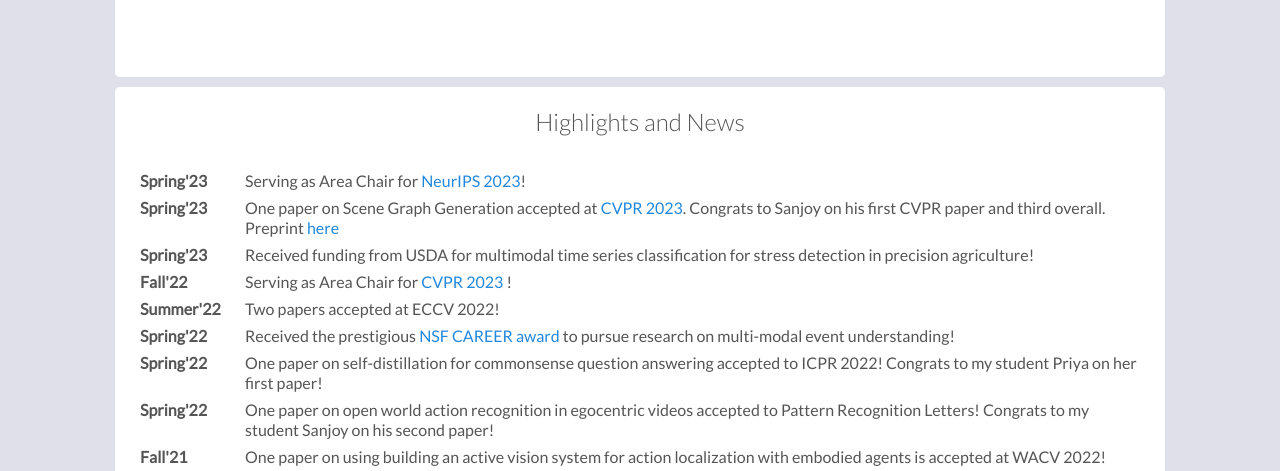
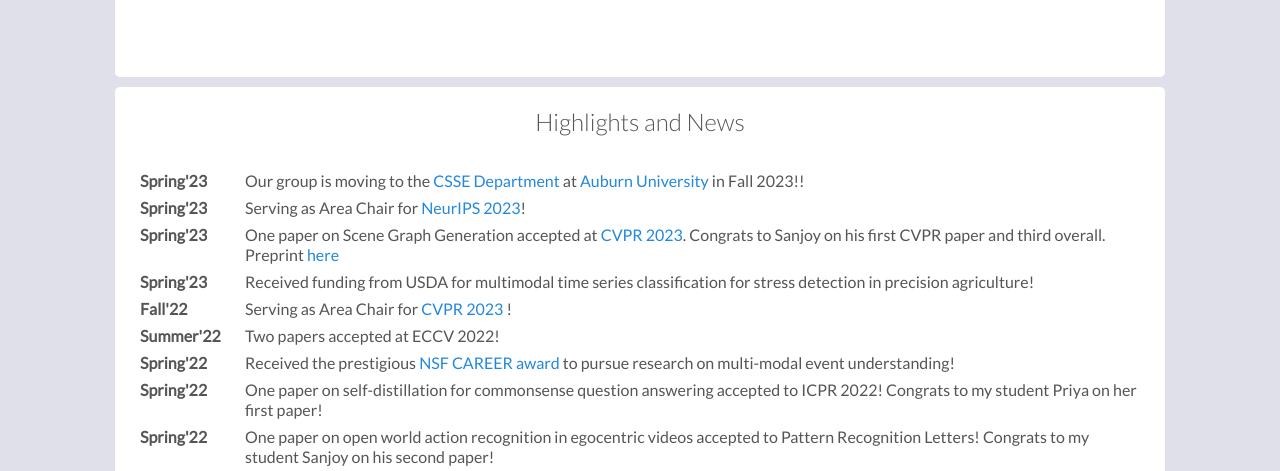
Before and after one commit to saakur/saakur.github.io, a plain HTML site: page index.html in a window 1280 px wide. Shown: the part 302-773 px from the top of the page. Drawn offline with Linux system fonts and the light colour scheme.

Commit message:
Update index.html

```diff
--- a/index.html
+++ b/index.html
@@ -51,6 +51,10 @@ Email: saakurn -at- okstate.edu <br>
 <h2 style="text-align: center">Highlights and News</h2>
 <br>
 <dl class="dl-horizontal">
+  <dt>Spring'23</dt>
+  <dd>
+	  Our group is moving to the <a href="https://eng.auburn.edu/csse/">CSSE Department </a> at <a href="https://eng.auburn.edu/">Auburn University</a> in Fall 2023!!
+  </dd>
   <dt>Spring'23</dt>
   <dd>
 	  Serving as Area Chair for <a href="https://nips.cc/">NeurIPS 2023</a>!
@@ -117,7 +121,8 @@ Email: saakurn -at- okstate.edu <br>
   <dd>
     One paper on using Adversarial Co-Training for Sim2Real transfer in Metagenome analysis has been accepted at PAKDD 2021! Congrats <a href="https://www.linkedin.com/in/vineela-indla-22644219b/">Vineela</a> and <a href="https://www.linkedin.com/in/vennela-indla-a00604130/">Vennela</a>! Preprint coming soon!
   </dd>
-  <dt>Fall'20</dt>
+<!--
+<dt>Fall'20</dt>
   <dd>
     Invited as reviewer for CVPR 2021, ICML 2021, CRV 2021, ICCV 2021.
   </dd>
@@ -133,7 +138,6 @@ Email: saakurn -at- okstate.edu <br>
   <dd>
     One paper on Benchmarking Object Detection models on Resource Constrained Domains accepted at AIPR 2020! Congrats <a href=""> Sanjoy </a> and <a href=""> Nikhil</a>! Preprint coming soon!
   </dd>
-<!--
   <dt>Fall'20</dt>
   <dd>
     Organizing the <a href="https://sites.google.com/view/deep-dial2021/">DEEP-DIAL Workshop at AAAI 2021</a> with Biplav Srivastava, Ullas Nambiar and Imed Zitouni! More details to follow!
```
